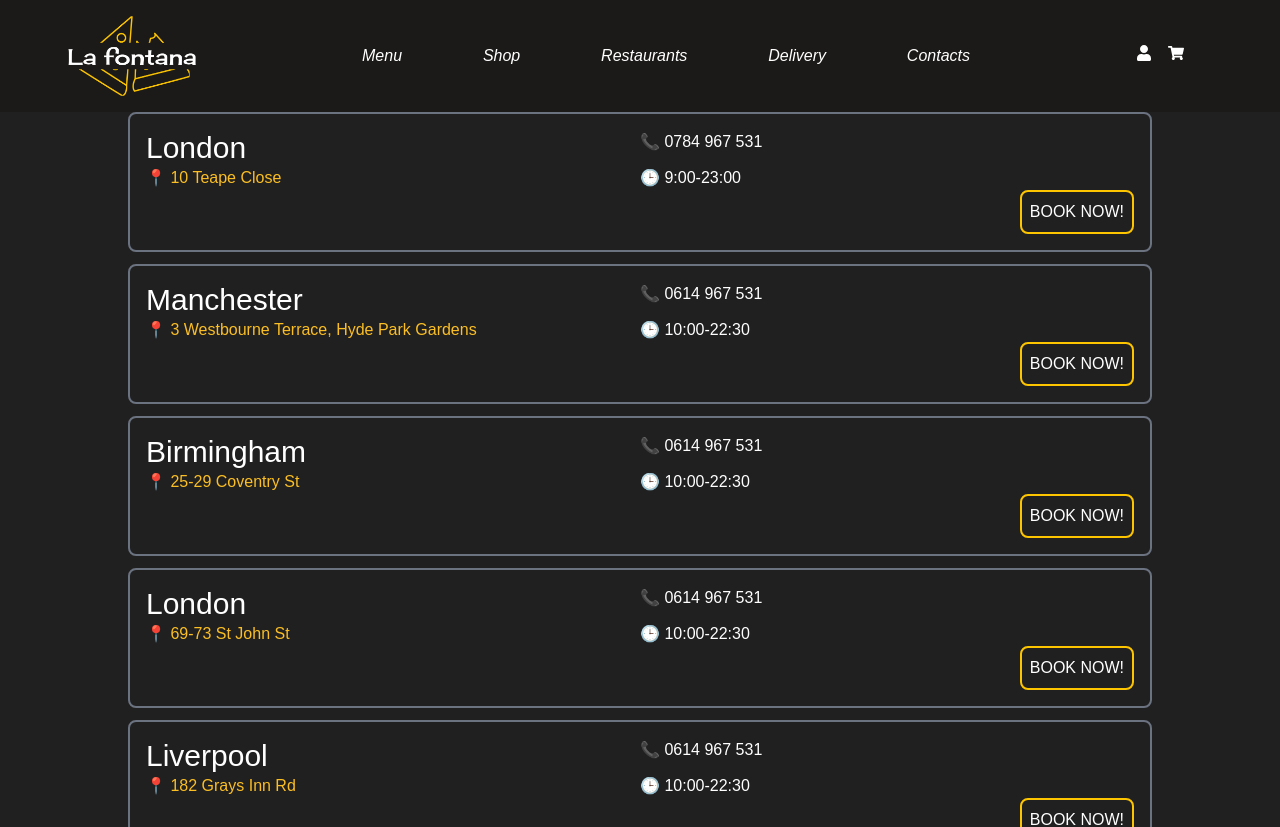
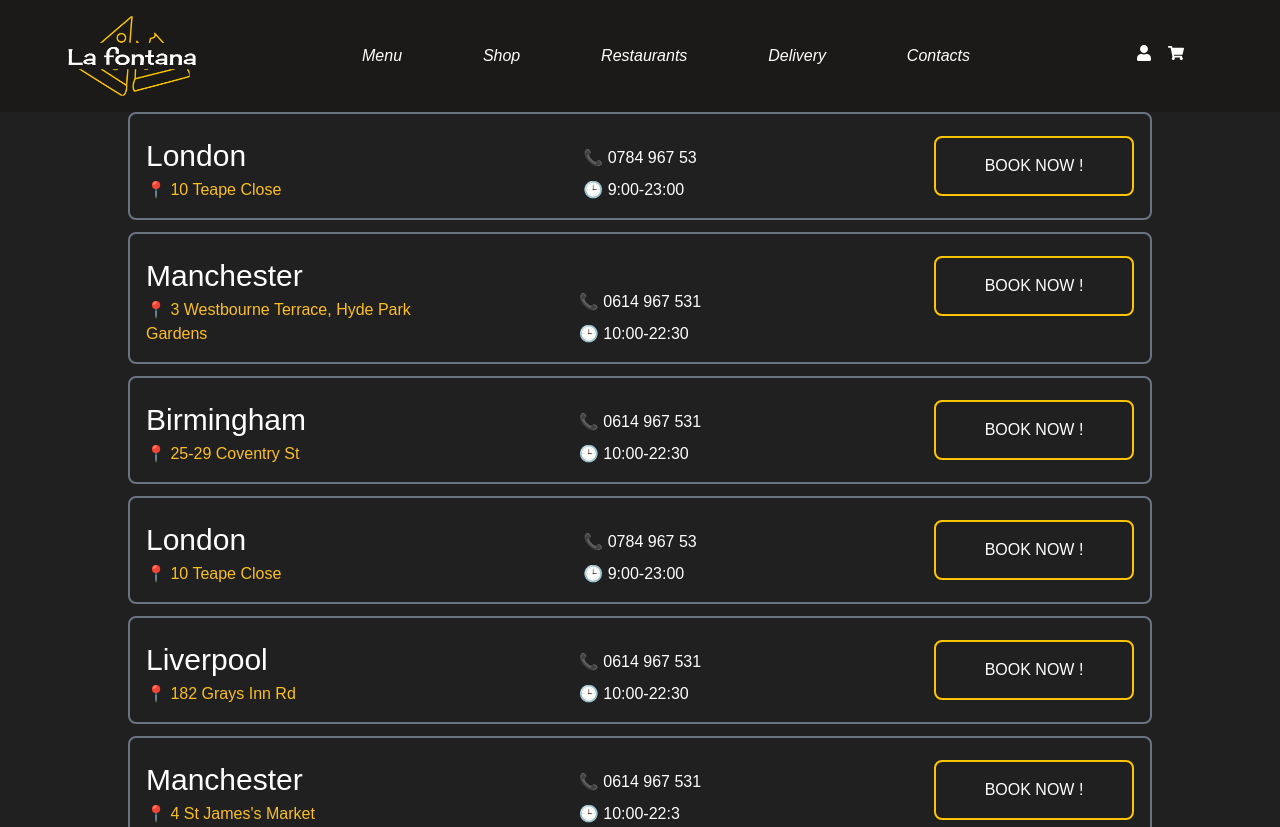
Before and after one commit to ghilannicoleta/la-fontana-app, a React (Create React App) app in the folder client/: page /restaurants in a window 1280 px wide. Shown: the top 827 px of the page. Built offline with nearby package versions, Linux system fonts and the light colour scheme.

Commit message:
Edit restaurants components

```diff
--- a/client/src/components/content/Restaurants.jsx
+++ b/client/src/components/content/Restaurants.jsx
@@ -1,19 +1,23 @@
 export default function Restaurants({ city, number, address, hours }) {
   return (
-    <div className="border-gray-500 mx-auto w-4/5 rounded-lg border-2 border-gray p-4">
-      <div className="grid grid-cols-2">
-        <h1 className="underline-offset-6 text-3xl"> {city} </h1>
-        <p> &#128222; {number} </p>
-        <h2 className="text-yellow"> &#128205; {address} </h2>
+    <div className="border-gray-500 mx-auto w-4/5 rounded-lg border-2 border-gray p-4 ">
+      <div className="grid grid-cols-3">
+        <div>
+          <h1 className="underline-offset-6 mt-2 text-3xl"> {city} </h1>
+          <h2 className="mt-1 text-yellow"> &#128205; {address} </h2>
+        </div>
+        <div className="grid content-end justify-center gap-2">
+          <p className="mt-2"> &#128222; {number} </p>
           <p> &#128338; {hours} </p>
         </div>
-      <div className="grid justify-end">
+        <div className="mt-1.5 grid justify-end gap-2">
           <button
             type="button"
-          className="rounded-lg border-2 border-solid border-colorYellow p-2 pr-2 pl-2  hover:bg-colorYellow hover:text-stone hover:delay-100"
+            className="h-[60px] w-[200px] rounded-lg border-2 border-solid border-colorYellow p-2 transition  hover:bg-colorYellow hover:text-stone hover:delay-200"
           >
-          BOOK NOW!
+            BOOK NOW !
           </button>
+        </div>
       </div>
     </div>
   );
--- a/client/src/components/content/ShowRestaurants.jsx
+++ b/client/src/components/content/ShowRestaurants.jsx
@@ -1,44 +1,55 @@
 import Restaurants from "./Restaurants";
 
 export default function ShowRestaurants() {
+  const infoRestaurats = [
+    {
+      city: "London",
+      number: "0784 967 53",
+      address: "10 Teape Close",
+      hours: "9:00-23:00",
+    },
+    {
+      city: "Manchester",
+      number: "0614 967 531",
+      address: "3 Westbourne Terrace, Hyde Park Gardens",
+      hours: "10:00-22:30",
+    },
+    {
+      city: "Birmingham",
+      number: "0614 967 531",
+      address: "25-29 Coventry St",
+      hours: "10:00-22:30",
+    },
+    {
+      city: "London",
+      number: "0784 967 53",
+      address: "10 Teape Close",
+      hours: "9:00-23:00",
+    },
+    {
+      city: "Liverpool",
+      number: "0614 967 531",
+      address: "182 Grays Inn Rd",
+      hours: "10:00-22:30",
+    },
+    {
+      city: "Manchester",
+      number: "0614 967 531",
+      address: "4 St James's Market",
+      hours: "10:00-22:3",
+    },
+  ];
+
   return (
     <div className="grid grid-cols-1 gap-3">
-      <Restaurants
-        city="London"
-        number="0784 967 531"
-        address="10 Teape Close"
-        hours="9:00-23:00"
-      />
-      <Restaurants
-        city="Manchester"
-        number="0614 967 531"
-        address="3 Westbourne Terrace, Hyde Park Gardens"
-        hours="10:00-22:30"
-      />
-      <Restaurants
-        city="Birmingham"
-        number="0614 967 531"
-        address="25-29 Coventry St"
-        hours="10:00-22:30"
-      />
-      <Restaurants
-        city="London"
-        number="0614 967 531"
-        address="69-73 St John St"
-        hours="10:00-22:30"
-      />
-      <Restaurants
-        city="Liverpool"
-        number="0614 967 531"
-        address="182 Grays Inn Rd"
-        hours="10:00-22:30"
-      />
-      <Restaurants
-        city="Manchester"
-        number="0614 967 531"
-        address="4 St James's Market"
-        hours="10:00-22:30"
-      />
+      {infoRestaurats.map((el) => (
+        <Restaurants
+          city={el.city}
+          number={el.number}
+          address={el.address}
+          hours={el.hours}
+        />
+      ))}
     </div>
   );
 }
```
Lines whose indentation alone changed are shown as unchanged.
